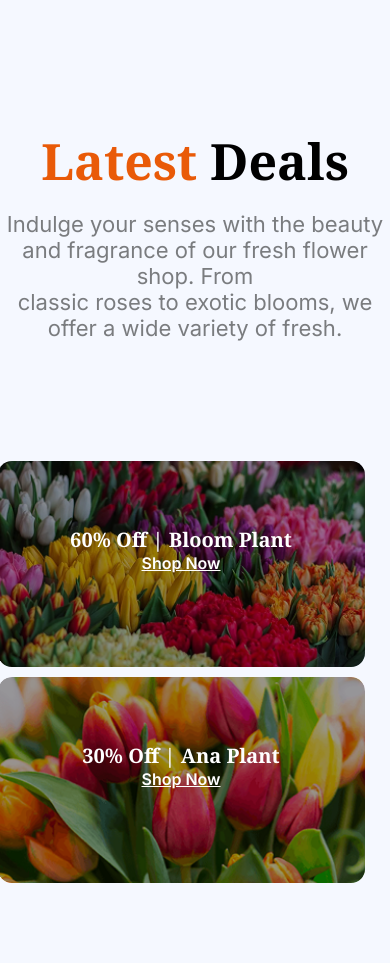
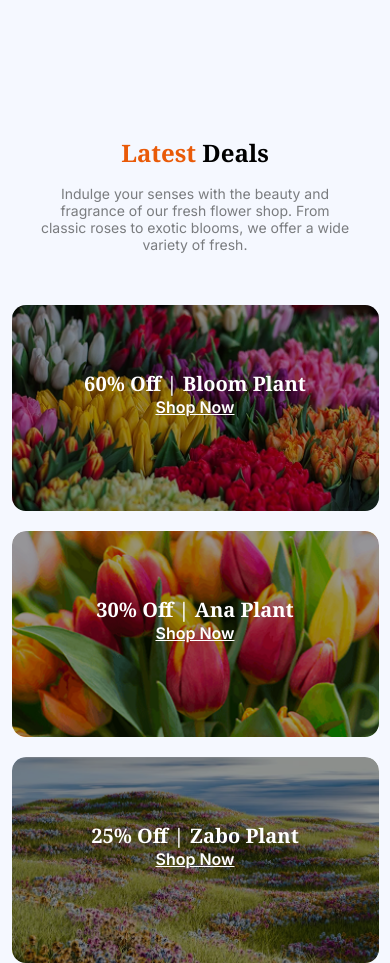
Before and after one commit to Smswad/Programming-Hero-A2, a plain HTML site: page index.html in a window 390 px wide. Shown: the part 3160-4123 px from the top of the page. Before the commit the page ends 4044 px from the top, so only its background shows below. Drawn offline with Linux system fonts and the light colour scheme.

Commit message:
latest deals section has been responsived

```diff
--- a/style.css
+++ b/style.css
@@ -539,6 +539,57 @@ body{
         margin-top: 16px;
     }
 
+/* Latest Deals */
+
+    .deal-writtings{
+        max-width: 393px;
+        margin: 0 auto;
+        margin-top: 143px;
+    }
+    .deal-head{
+        font-size: 1.5rem;
+
+    }
+
+    .deal-description{
+        margin: 0 auto;
+        font-size: 0.875rem;
+        text-align: center;
+        margin-top: 16px;
+        margin-left: 28.5px;
+        margin-right: 28.5px;
+    }
+    .deal-pictures{
+        flex-direction: column;
+        margin: 0 auto;
+        margin-top: 51.5px;
+    }
+
+    .ana{
+        margin: 0 auto;
+        margin-top: 20px;
+    }
+
+    .zabo{
+        width: 367px;
+        height: 206px;
+        margin: 0 auto;
+        margin-top: 20px;
+    }
+
+    .big-content{
+        margin-top: 65px;
+
+    }
+
+    .big-content-head{
+        font-size: 1.25rem;
+    }
+
+    .big-content-button{
+        font-size: 1rem;
+    }
+
 
 
 
```
